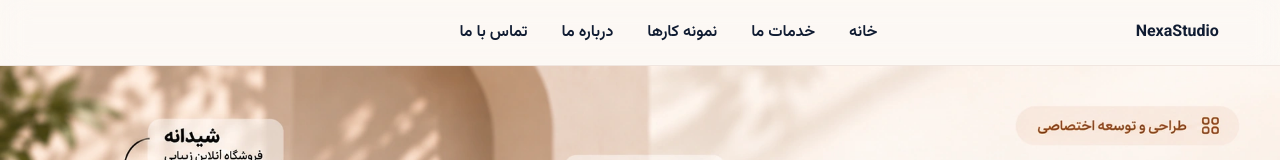
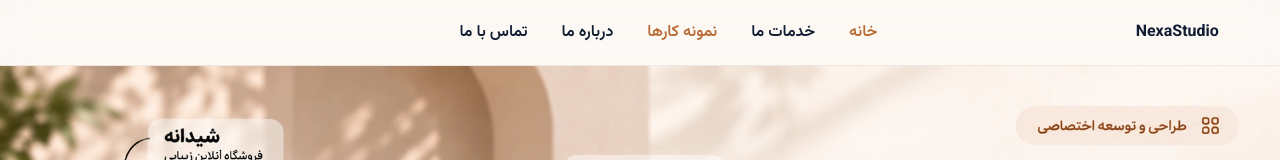
Before and after one commit to zohreksh/smartpilot, a Nuxt app: page / in a window 1280 px wide. Shown: the top 160 px of the page. Built offline with nearby package versions, Linux system fonts and the light colour scheme.

Commit message:
Fix cross-page header navigation

```diff
--- a/components/layout/SiteHeader.vue
+++ b/components/layout/SiteHeader.vue
@@ -15,22 +15,19 @@ const closeMenu = () => {
 <template>
   <header class="site-header">
     <div class="container header-inner">
-      <a class="brand-mark" href="#" @click="closeMenu">
+      <NuxtLink class="brand-mark" to="/" @click="closeMenu">
         <span class="brand-icon"></span>
         <span class="brand-copy">
           <strong>NexaStudio</strong>
         </span>
-      </a>
+      </NuxtLink>
 
-      <nav class="header-nav desktop-nav">
-        <nuxt-link to="/"> خانه</nuxt-link>
-
-        <nuxt-link to="/services">خدمات ما</nuxt-link>
-
-        <a href="#projects">نمونه کارها</a>
-        <nuxt-link to="/about">درباره ما</nuxt-link>
-
-         <nuxt-link to="/contact">تماس با ما</nuxt-link>
+      <nav class="header-nav desktop-nav" aria-label="ناوبری اصلی">
+        <NuxtLink to="/">خانه</NuxtLink>
+        <NuxtLink to="/services">خدمات ما</NuxtLink>
+        <NuxtLink to="/#projects">نمونه کارها</NuxtLink>
+        <NuxtLink to="/about">درباره ما</NuxtLink>
+        <NuxtLink to="/contact">تماس با ما</NuxtLink>
       </nav>
 
       <span class="header-spacer" aria-hidden="true"></span>
@@ -38,7 +35,9 @@ const closeMenu = () => {
       <button
         class="mobile-menu-button"
         type="button"
-        aria-label="باز کردن منو"
+        :aria-label="isMenuOpen ? 'بستن منو' : 'باز کردن منو'"
+        :aria-expanded="isMenuOpen"
+        aria-controls="mobile-navigation"
         @click="toggleMenu"
       >
         <span></span>
@@ -47,12 +46,17 @@ const closeMenu = () => {
       </button>
     </div>
 
-    <nav v-if="isMenuOpen" class="mobile-nav">
-      <a href="#" @click="closeMenu">خانه</a>
-      <a href="#services" @click="closeMenu">خدمات ما</a>
-      <a href="#projects" @click="closeMenu">نمونه کارها</a>
-      <a href="/about" @click="closeMenu">درباره ما</a>
-      <a href="#contact" @click="closeMenu">تماس با ما</a>
+    <nav
+      v-if="isMenuOpen"
+      id="mobile-navigation"
+      class="mobile-nav"
+      aria-label="ناوبری موبایل"
+    >
+      <NuxtLink to="/" @click="closeMenu">خانه</NuxtLink>
+      <NuxtLink to="/services" @click="closeMenu">خدمات ما</NuxtLink>
+      <NuxtLink to="/#projects" @click="closeMenu">نمونه کارها</NuxtLink>
+      <NuxtLink to="/about" @click="closeMenu">درباره ما</NuxtLink>
+      <NuxtLink to="/contact" @click="closeMenu">تماس با ما</NuxtLink>
     </nav>
   </header>
 </template>
@@ -71,6 +75,11 @@ const closeMenu = () => {
 .mobile-menu-button,
 .mobile-nav {
   display: none;
+}
+
+.header-nav :deep(.router-link-active),
+.mobile-nav :deep(.router-link-active) {
+  color: var(--accent);
 }
 
 .mobile-menu-button span {
@@ -109,7 +118,9 @@ const closeMenu = () => {
     display: flex;
     flex-direction: column;
     gap: 14px;
-    padding: 16px;
+    padding: 16px max(4%, 20px) 20px;
+    border-top: 1px solid rgba(234, 223, 215, 0.7);
+    background: rgba(252, 248, 244, 0.98);
   }
 }
 </style>
```
